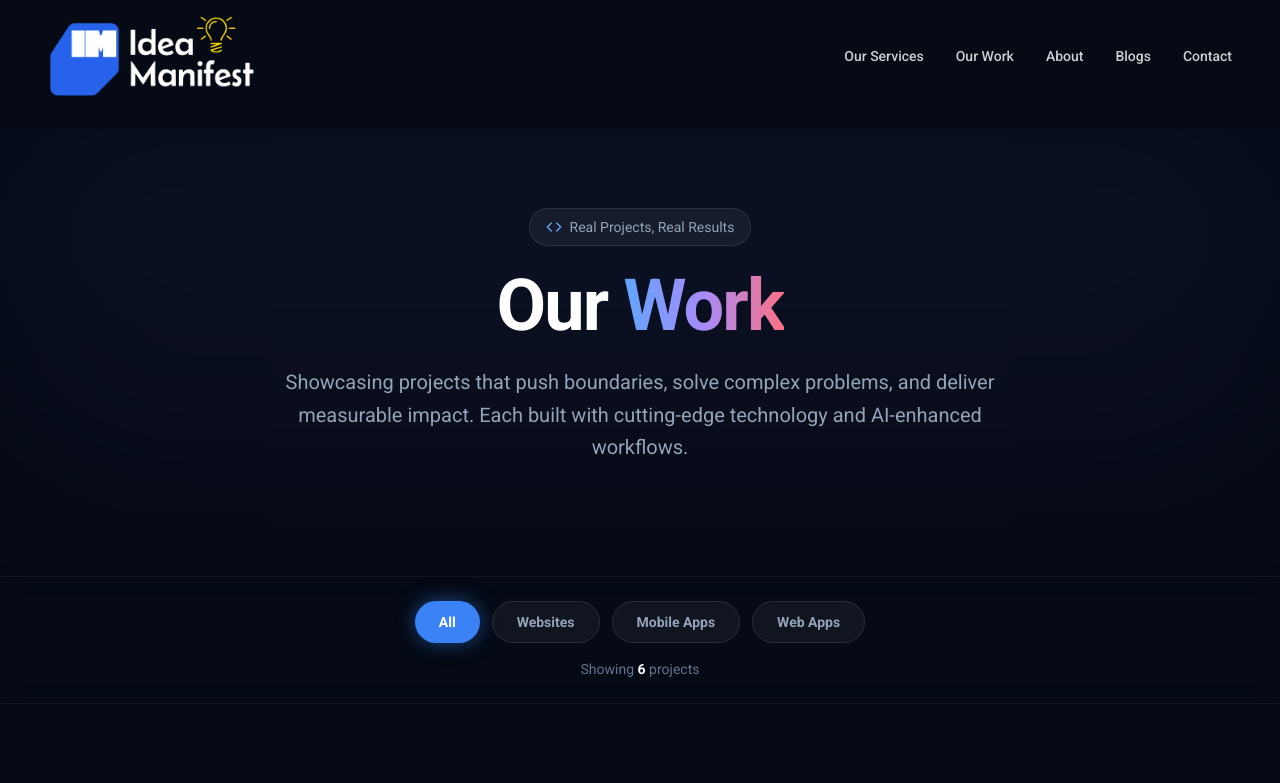
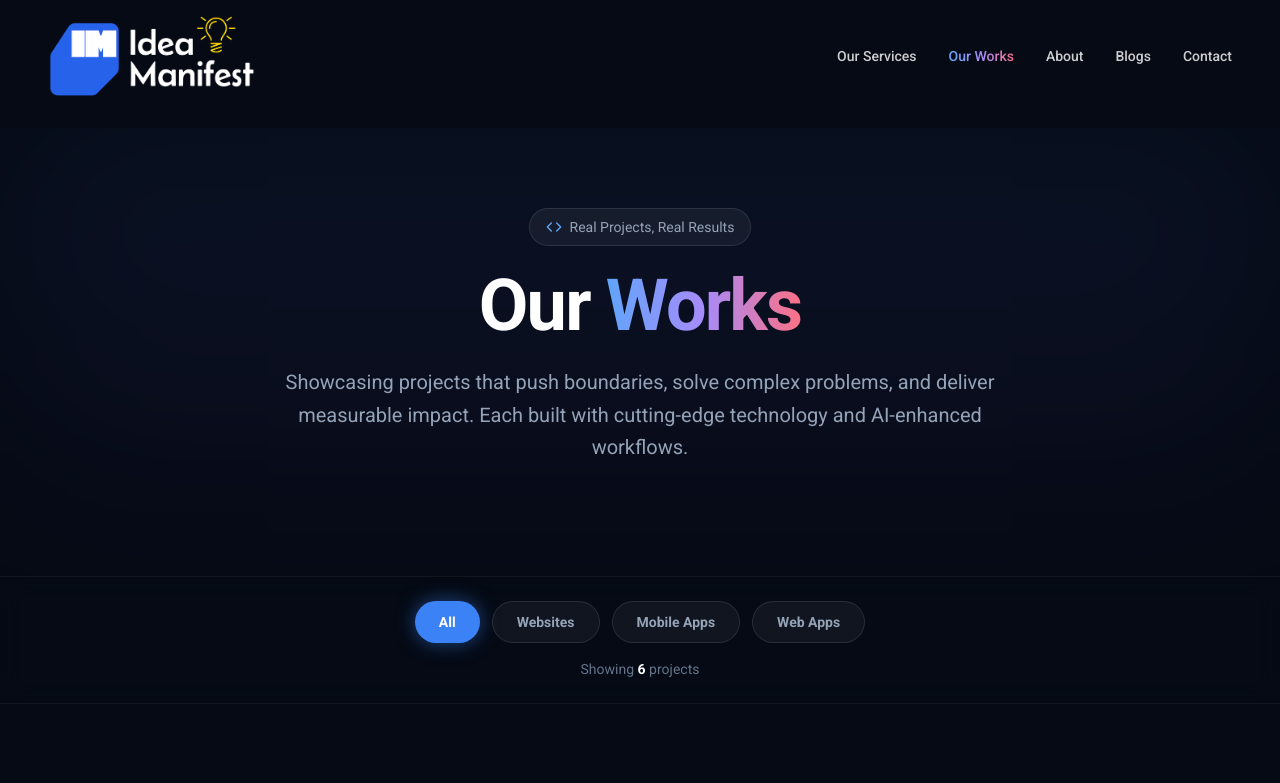
Before and after one commit to balarajakumara3-droid/Gemini--dev--web, a React (Vite) app: page /work in a window 1280 px wide. Shown: the top 783 px of the page. Built offline with nearby package versions, Linux system fonts and the light colour scheme; a web font is replaced by a local one.

Commit message:
fixed unnecessary navbar and change into our works

```diff
--- a/components/Navbar.tsx
+++ b/components/Navbar.tsx
@@ -12,7 +12,7 @@ interface NavItem {
 
 const navItems: NavItem[] = [
   { label: 'Our Services', path: '/services', section: 'services', isAnchor: false },
-  { label: 'Our Work', path: '/work', section: 'work', isAnchor: false },
+  { label: 'Our Works', path: '/work', section: 'work', isAnchor: false },
   { label: 'About', path: '/about', section: 'about', isAnchor: false },
   { label: 'Blogs', path: '/blogs', section: 'blogs', isAnchor: false },
   { label: 'Contact', path: '/contact', section: 'contact', isAnchor: false },
@@ -93,17 +93,26 @@ export const Navbar: React.FC = () => {
         {/* Desktop Nav */}
         <nav className="hidden md:flex gap-8 items-center">
           <ul className="flex gap-8 items-center list-none m-0 p-0">
-            {navItems.map((item) => (
+            {navItems.map((item) => {
+              const isActive = item.path === '/'
+                ? location.pathname === '/'
+                : location.pathname.startsWith(item.path);
+
+              return (
                 <li key={item.label}>
                   <Link
                     to={item.path}
                     onClick={(e) => handleNavClick(item, e)}
-                  className="text-sm font-medium text-white/80 hover:text-accent transition"
+                    className={`text-sm font-medium transition relative group ${isActive
+                      ? "text-transparent bg-clip-text bg-gradient-to-r from-blue-400 via-violet-400 to-rose-400"
+                      : "text-white/80 hover:text-accent"
+                      }`}
                   >
                     {item.label}
                   </Link>
                 </li>
-            ))}
+              );
+            })}
           </ul>
         </nav>
 
@@ -128,17 +137,26 @@ export const Navbar: React.FC = () => {
           >
             <nav className="flex flex-col gap-8 text-center">
               <ul className="flex flex-col gap-8 list-none m-0 p-0">
-                {navItems.map((item) => (
+                {navItems.map((item) => {
+                  const isActive = item.path === '/'
+                    ? location.pathname === '/'
+                    : location.pathname.startsWith(item.path);
+
+                  return (
                     <li key={item.label}>
                       <Link
                         to={item.path}
                         onClick={(e) => handleNavClick(item, e)}
-                      className="text-3xl text-white hover:text-accent transition"
+                        className={`text-3xl transition ${isActive
+                          ? "text-transparent bg-clip-text bg-gradient-to-r from-blue-400 via-violet-400 to-rose-400"
+                          : "text-white hover:text-accent"
+                          }`}
                       >
                         {item.label}
                       </Link>
                     </li>
-                ))}
+                  );
+                })}
               </ul>
             </nav>
           </motion.div>
--- a/components/contact/ContactForm.tsx
+++ b/components/contact/ContactForm.tsx
@@ -58,7 +58,7 @@ export const ContactForm: React.FC = () => {
                 value={projectType}
                 onChange={(e) => setProjectType(e.target.value)}
                 required
-                className="w-full px-4 py-3 bg-[#020617] border border-white/10 rounded-lg focus:outline-none focus:border-accent text-white appearance-none"
+                className="w-full px-4 py-3 bg-white/5 border border-white/10 rounded-lg focus:outline-none focus:border-accent text-white"
             >
                 <option value="" disabled className="bg-[#020617] text-gray-400">
                     Project Type
--- a/pages/WorkPage.tsx
+++ b/pages/WorkPage.tsx
@@ -270,7 +270,7 @@ export const WorkPage: React.FC = () => {
     return (
         <div className="min-h-screen bg-[#050A14] text-slate-200 font-sans selection:bg-blue-500/30 pt-32">
             <Helmet>
-                <title>Our Work - AI-Powered Projects | Idea Manifest</title>
+                <title>Our Works - AI-Powered Projects | Idea Manifest</title>
                 <meta name="description" content="Explore our portfolio of AI-powered websites, mobile apps, and web applications. See how we've helped businesses achieve 50% faster development with cutting-edge technology." />
                 <link rel="canonical" href="https://www.ideamanifest.com/work" />
             </Helmet>
@@ -291,7 +291,7 @@ export const WorkPage: React.FC = () => {
                     <h1 className="text-5xl md:text-7xl font-bold text-white mb-6 tracking-tight">
                         Our{' '}
                         <span className="text-transparent bg-clip-text bg-gradient-to-r from-blue-400 via-violet-400 to-rose-400">
-                            Work
+                            Works
                         </span>
                     </h1>
                     <p className="text-xl text-slate-400 max-w-3xl mx-auto leading-relaxed mb-8">
@@ -310,8 +310,8 @@ export const WorkPage: React.FC = () => {
                                 key={category}
                                 onClick={() => setActiveCategory(category)}
                                 className={`px-6 py-2.5 rounded-full text-sm font-semibold transition-all duration-300 ${activeCategory === category
-                                        ? 'bg-blue-500 text-white shadow-[0_0_20px_rgba(59,130,246,0.5)]'
-                                        : 'bg-white/5 text-slate-400 hover:bg-white/10 hover:text-white border border-white/10'
+                                    ? 'bg-blue-500 text-white shadow-[0_0_20px_rgba(59,130,246,0.5)]'
+                                    : 'bg-white/5 text-slate-400 hover:bg-white/10 hover:text-white border border-white/10'
                                     }`}
                             >
                                 {category}
```
Lines whose indentation alone changed are shown as unchanged.
